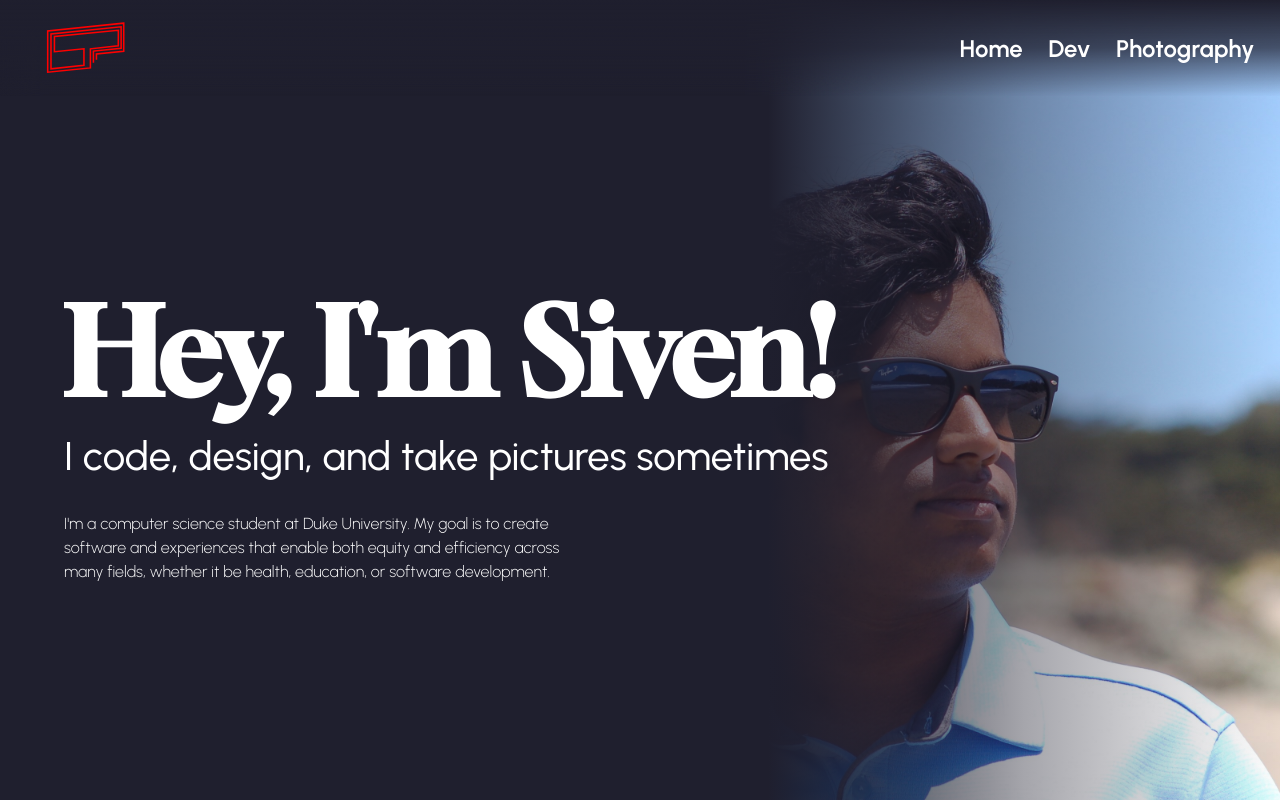
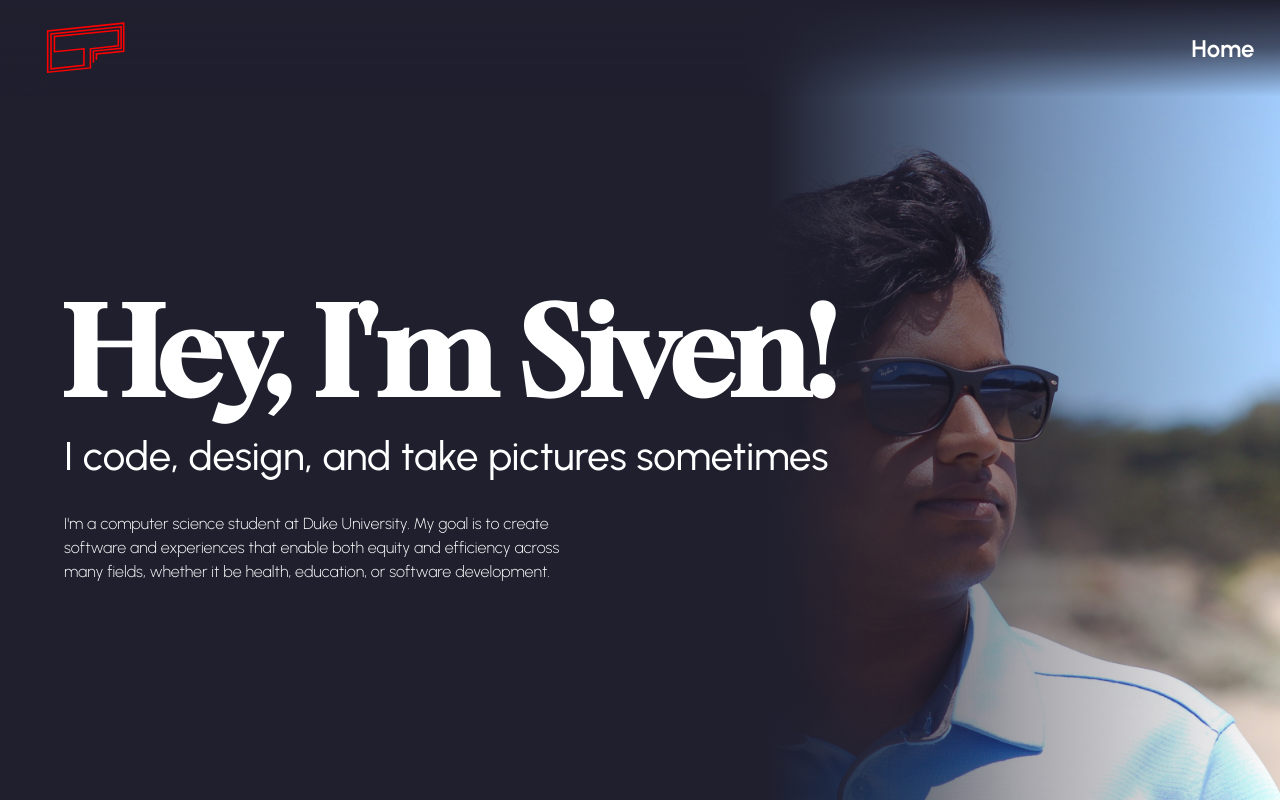
Before and after one commit to sivepanda/folio, a SvelteKit app: page / in a window 1280 px wide. Built offline with nearby package versions, Linux system fonts and the light colour scheme.

Commit message:
Update Header.svelte

```diff
--- a/src/components/Header.svelte
+++ b/src/components/Header.svelte
@@ -8,8 +8,6 @@
     </svg>
     <div class="right">
         <a href="/">Home</a>
-        <a href="/">Dev</a>
-        <a href="/">Photography</a>
     </div>
 </div>
 
```
